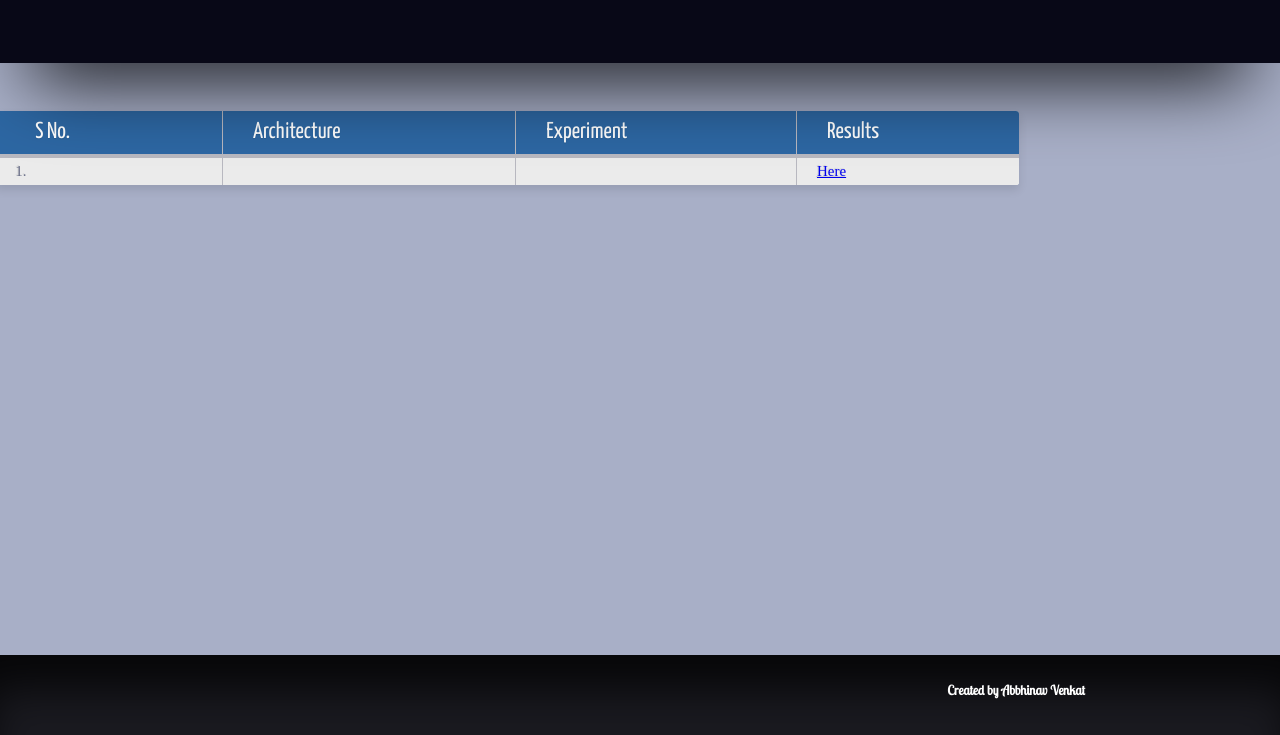
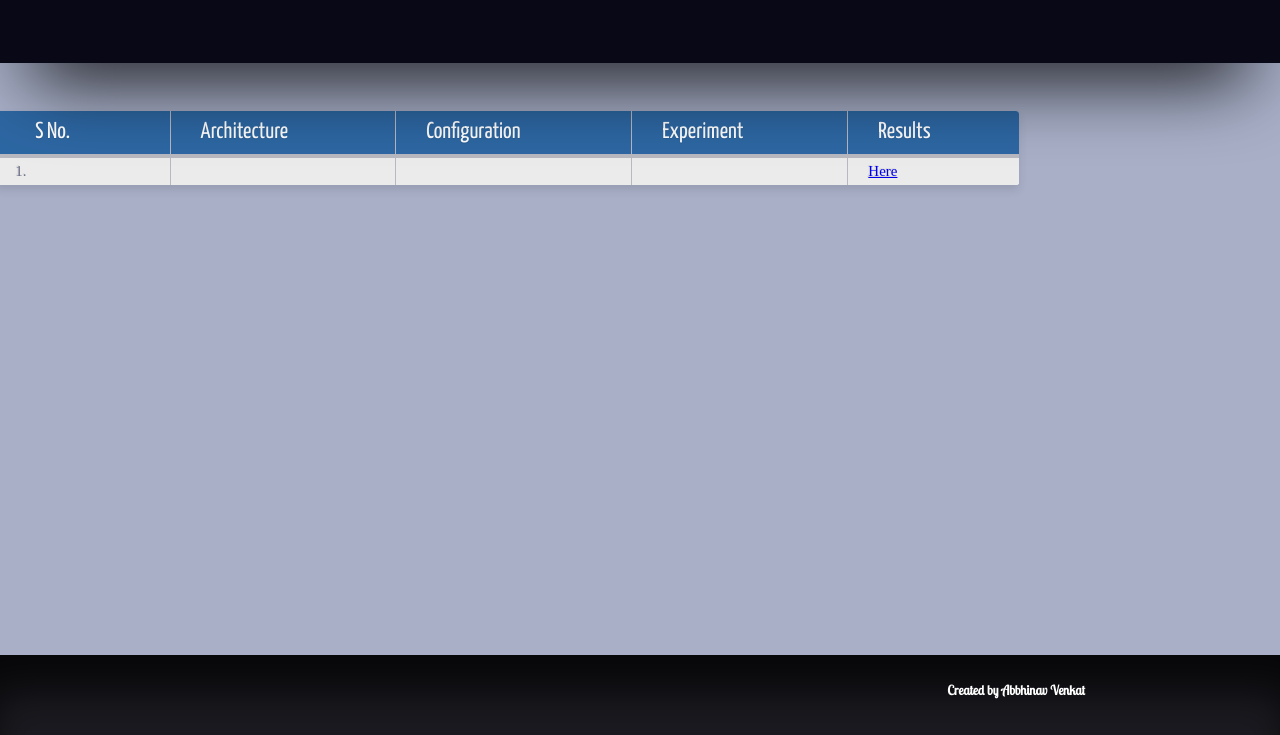
Before and after one commit to abbhinavvenkat/CVPR_EXPT, a plain HTML site: page index.html in a window 1280 px wide. Shown: the part 65-800 px from the top of the page. Drawn offline with Linux system fonts and the light colour scheme.

Commit message:
added "config" column

```diff
--- a/index.html
+++ b/index.html
@@ -432,6 +432,7 @@ td.text-right {
   <tr>
   <th class=text-left >S No.</th>
   <th class=text-left >Architecture</th>
+  <th class=text-left >Configuration</th>
   <th class=text-left >Experiment</th>
   <th class=text-left >Results</th>
   </tr>
@@ -441,6 +442,7 @@ td.text-right {
     <tbody class=table-hover>
     <tr>
     <td class=text-left >1. </td>
+    <td class=text-left ></td>
     <td class=text-left ></td>
     <td class=text-left ></td>
     <td class=text-left ><a href="./mlbg.pdf">Here</a></td>
```
